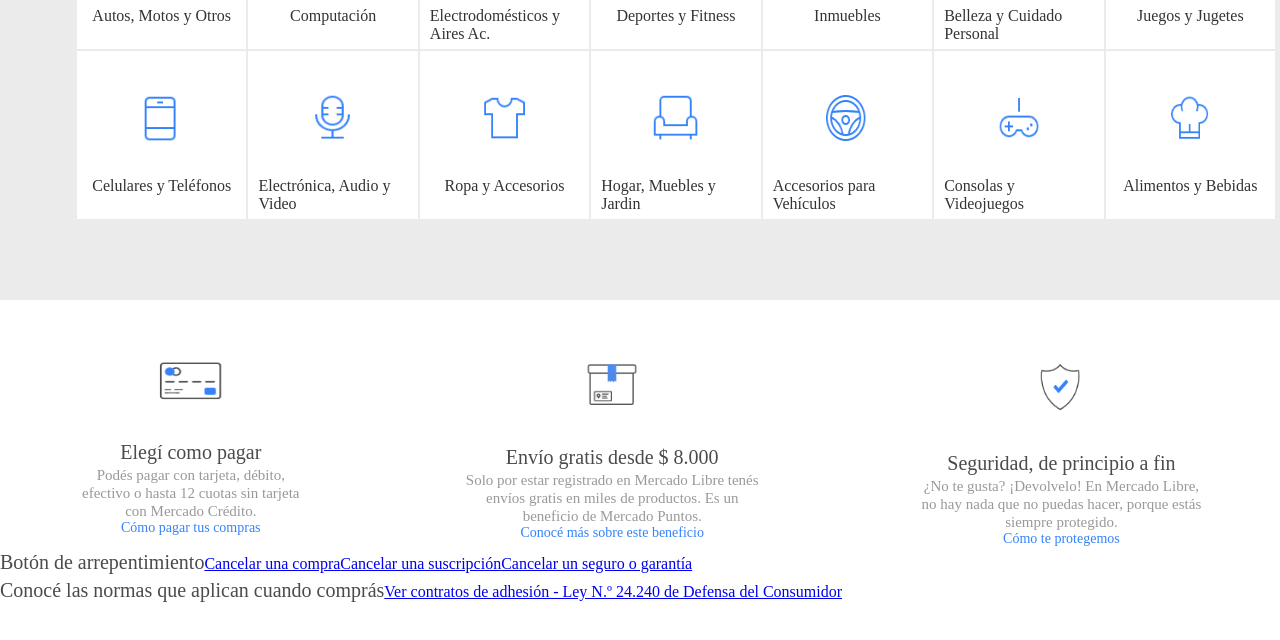
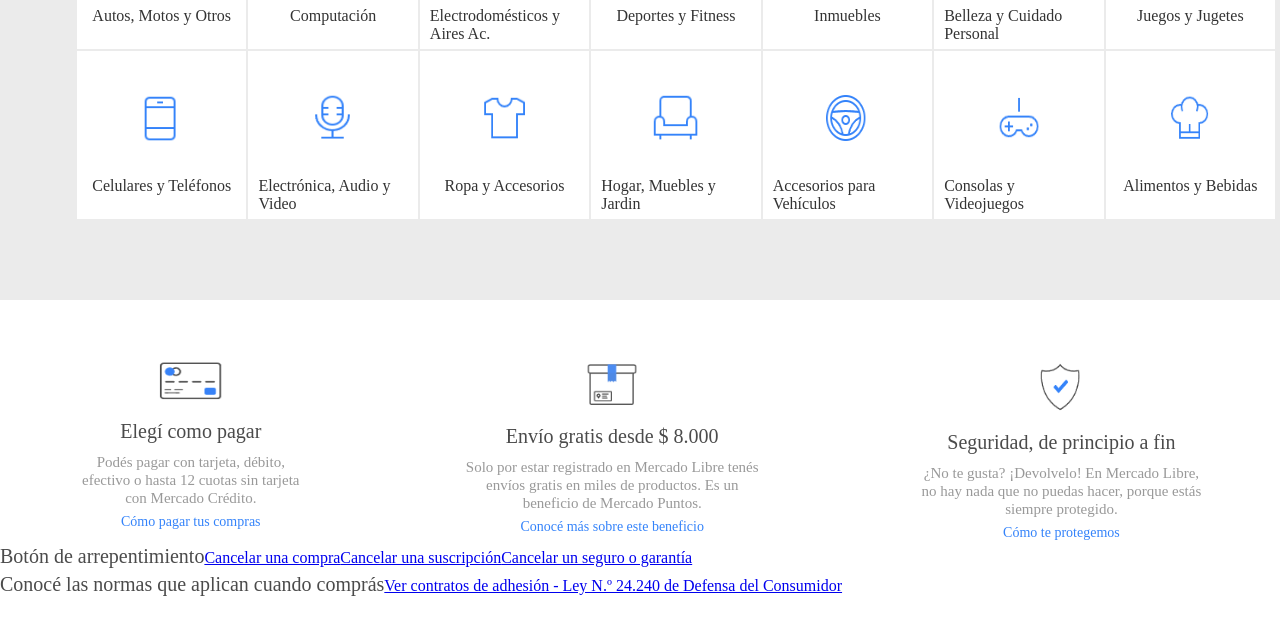
Before and after one commit to matiasmoscone1/clone-mercadolibre, a React (Vite) app: page / in a window 1280 px wide. Shown: the part 3869-4509 px from the top of the page. Built offline with nearby package versions, Linux system fonts and the light colour scheme.

Commit message:
Terminando primera parte del footer

```diff
--- a/src/index.css
+++ b/src/index.css
@@ -765,6 +765,7 @@
     font-weight: 500;
     line-height: 1.4;
     margin: 16px 0 0;
+    margin-top: -20px;
 }
 
 .footer-row-container{
@@ -777,6 +778,7 @@
     display: flex;
     flex-direction: column;
     align-items: center;
+    gap: 0.5em;
     margin-top: 4em;
     color: #999;
     font-size: 15px;
@@ -801,6 +803,7 @@
     display: flex;
     flex-direction: column;
     align-items: center;
+    gap: 0.5em;
     margin-top: 4em;
     color: #999;
     font-size: 15px;
@@ -827,6 +830,7 @@
     flex-direction: column;
     align-items: center;
     margin-top: 4em;
+    gap: 0.5em;
     color: #999;
     font-size: 15px;
     line-height: 1.2;
```
